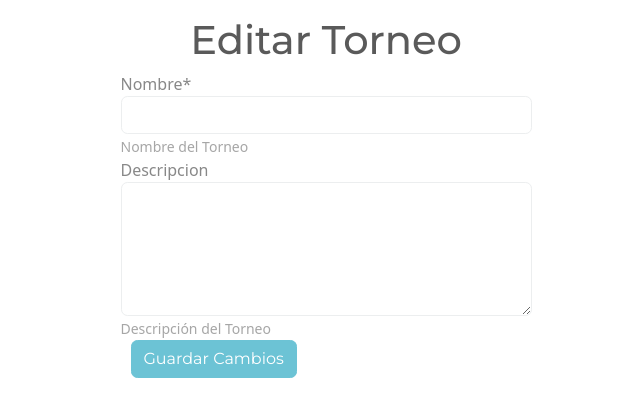
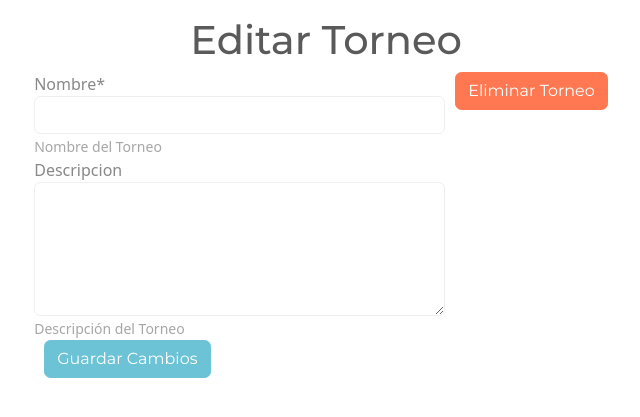
Before and after one commit to DCC-CC4401/2024-1-CC4401-1-grupo-8, a Django app: template quienvaganando/templates/quienvaganando/editar_torneo.html in a window 1280 px wide. Shown: the part 136-553 px from the top of the page, without its empty margins (314-954 px from the left). Run offline with Django 3.2, Linux system fonts and the light colour scheme; the template is opened without the code that fills it: values that come from a table or form of the project are taken from there, others are empty; some libraries are stand-ins or nearby versions.

Commit message:
Botón de eliminación
Se agrega botón dentro de editar_torneo que permite eliminar el torneo que se está editando.
Se añade url para eliminar_torneo a urls.py

```diff
--- a/quienvaganando/templates/quienvaganando/editar_torneo.html
+++ b/quienvaganando/templates/quienvaganando/editar_torneo.html
@@ -11,7 +11,10 @@
     {% csrf_token %}
     {{ form|crispy }}
     <button class="btn btn-info" name="Register" type="submit">Guardar Cambios</button>
-
+</form>
+<form method="post" action="{% url 'eliminar_torneo' uuid_torneo %}">
+    {% csrf_token %}
+    <button class="btn btn-danger" name="Delete" type="submit">Eliminar Torneo</button>
 </form>
 </div>
 {% endblock content %}
--- a/quienvaganando/urls.py
+++ b/quienvaganando/urls.py
@@ -10,4 +10,5 @@ urlpatterns = [
     path('crear_torneo/', views.nuevo_torneo, name='creacion_torneo'),
     path('torneos/<str:uuid_torneo>/', views.overview_torneo, name='overview_torneo'),
     path('torneos/<str:uuid_torneo>/editar', views.editar_torneo, name='editar_torneo'),
+    path('eliminar_torneo/<uuid:uuid_torneo>/', views.eliminar_torneo, name='eliminar_torneo'),
 ]
```
